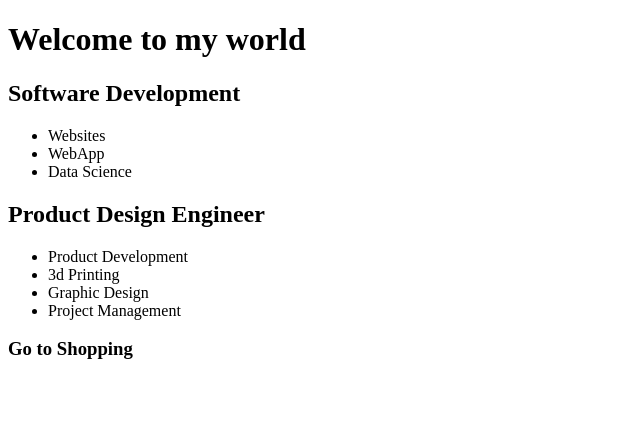
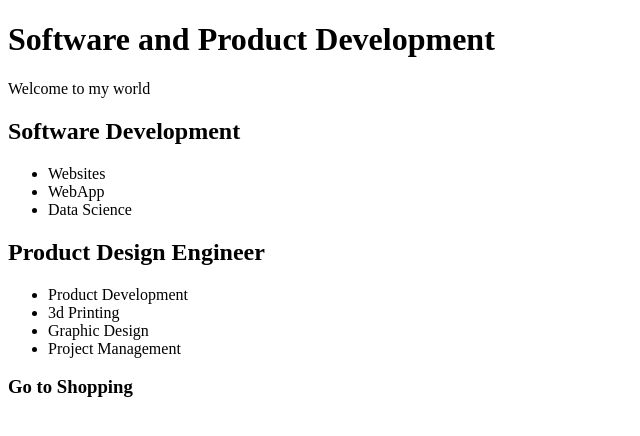
Before and after one commit to juancho-sp/juancho-sp, a plain HTML site: page index.html in a window 1280 px wide. Shown: the whole page, without its empty margins (0-640 px from the left). Drawn offline with Linux system fonts and the light colour scheme.

Commit message:
improve H1

```diff
--- a/index.html
+++ b/index.html
@@ -1,10 +1,11 @@
 <!DOCTYPE html>
 <html lang="es">
     <head>
-        <title>Juancho Software & Producto</title>
+        <title>Software & Producto</title>
     </head>
     <body>
-        <h1>Welcome to my world</h1>
+        <h1>Software and Product Development</h1>
+        <p>Welcome to my world</p>
         <h2>Software Development</h2>
         <ul>
             <li>Websites</li>
```
